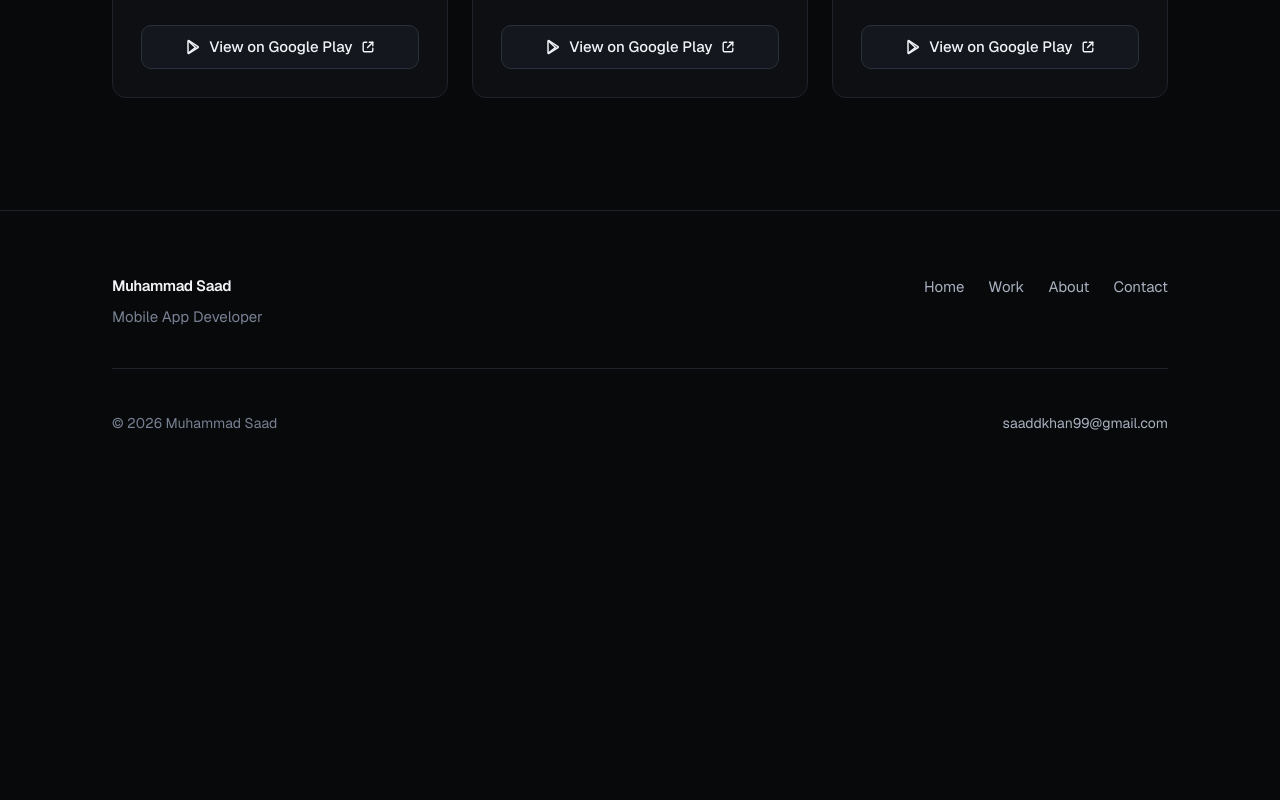
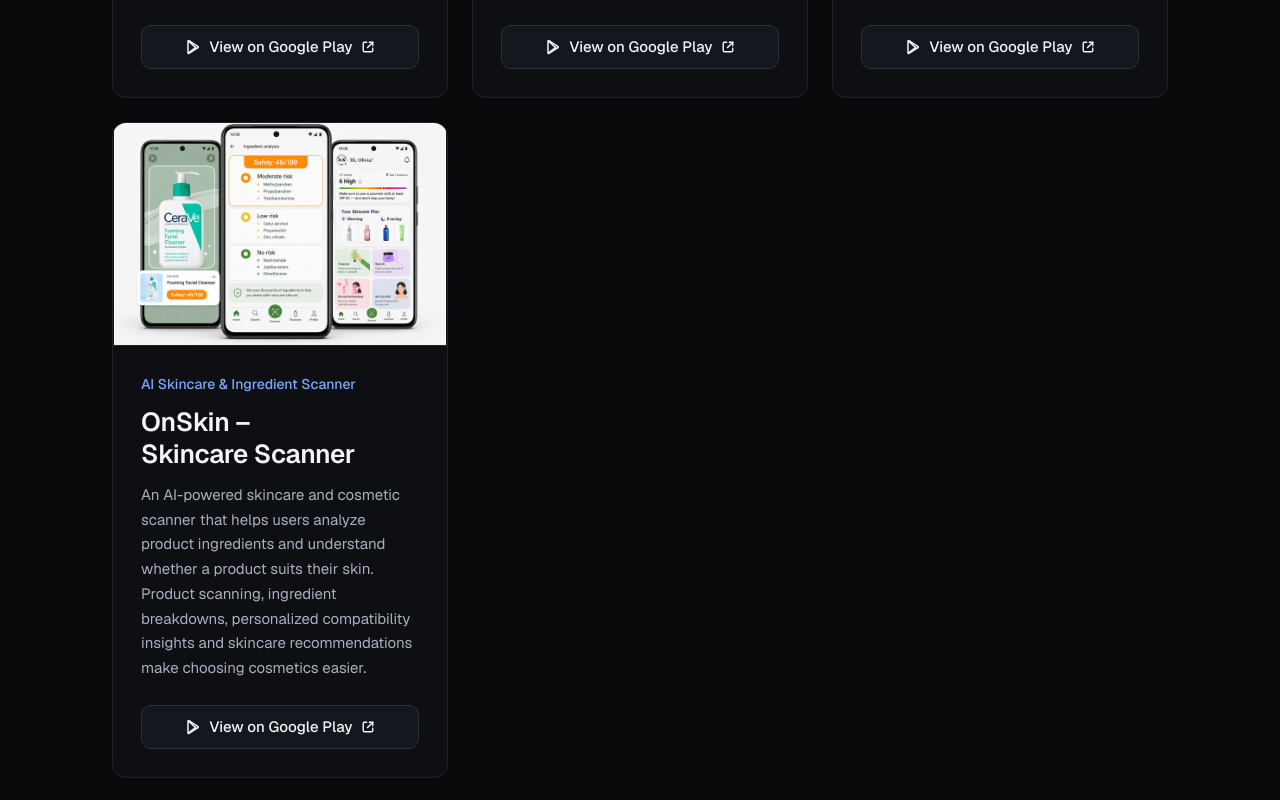
Before and after one commit to mu-spec/My-portfolio, a Next.js app: page /projects in a window 1280 px wide. Shown: the part 3060-3860 px from the top of the page. Before the commit the page ends 3569 px from the top, so only its background shows below. Built offline with nearby package versions, Linux system fonts and the light colour scheme.

Commit message:
feat: add OnSkin – Skincare Scanner to More Projects

```diff
--- a/src/data/more-projects.ts
+++ b/src/data/more-projects.ts
@@ -201,6 +201,22 @@ export const moreProjects: readonly MoreProject[] = [
       "https://play.google.com/store/apps/details?id=com.expressway.solarspot.yp&hl=en",
     order: 12,
   },
+  {
+    slug: "onskin-skincare-scanner",
+    name: "OnSkin – Skincare Scanner",
+    category: "AI Skincare & Ingredient Scanner",
+    description:
+      "An AI-powered skincare and cosmetic scanner that helps users analyze product ingredients and understand whether a product suits their skin. Product scanning, ingredient breakdowns, personalized compatibility insights and skincare recommendations make choosing cosmetics easier.",
+    image: {
+      src: "/images/onskin-skincare-scanner.png",
+      alt: "OnSkin – Skincare Scanner portfolio image: three Android phones showing a product scan of a facial cleanser with a safety score, the ingredient analysis screen with moderate, low and no risk ingredient lists, and the home screen with a UV index, a morning and evening skincare plan and scanner, search, recommendations and skin profile features.",
+      width: 1536,
+      height: 1024,
+    },
+    googlePlayUrl:
+      "https://play.google.com/store/apps/details?id=skin.care.product.scanner.skincare.cosmetic.ingredient.checker&hl=en",
+    order: 13,
+  },
 ] as const;
 
 /** Projects in display order. */
```
Also changed, not shown: public/images/onskin-skincare-scanner.png (added).
